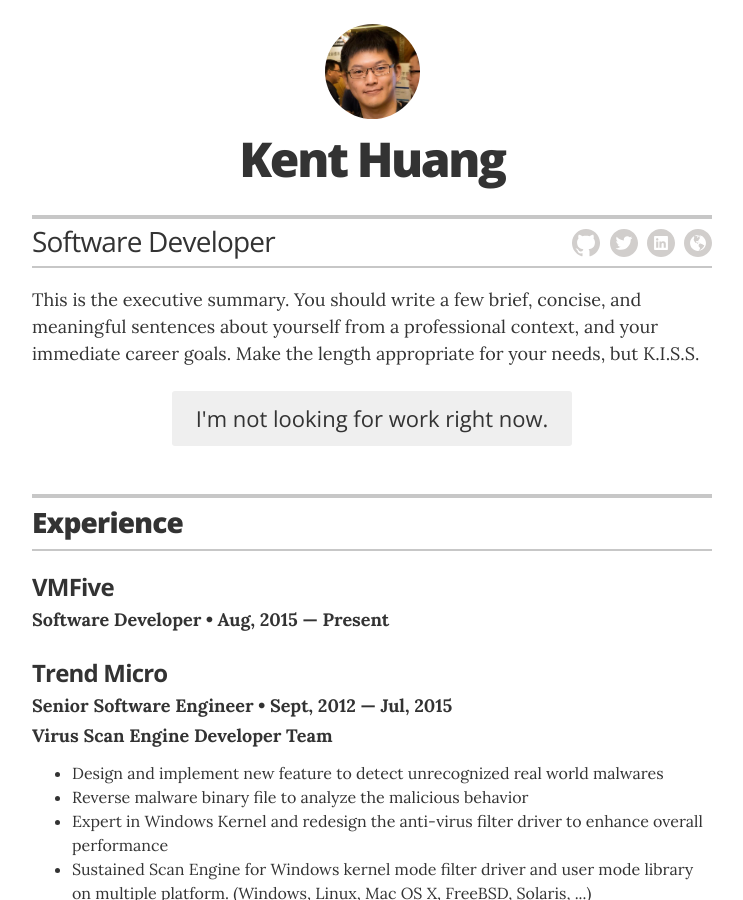
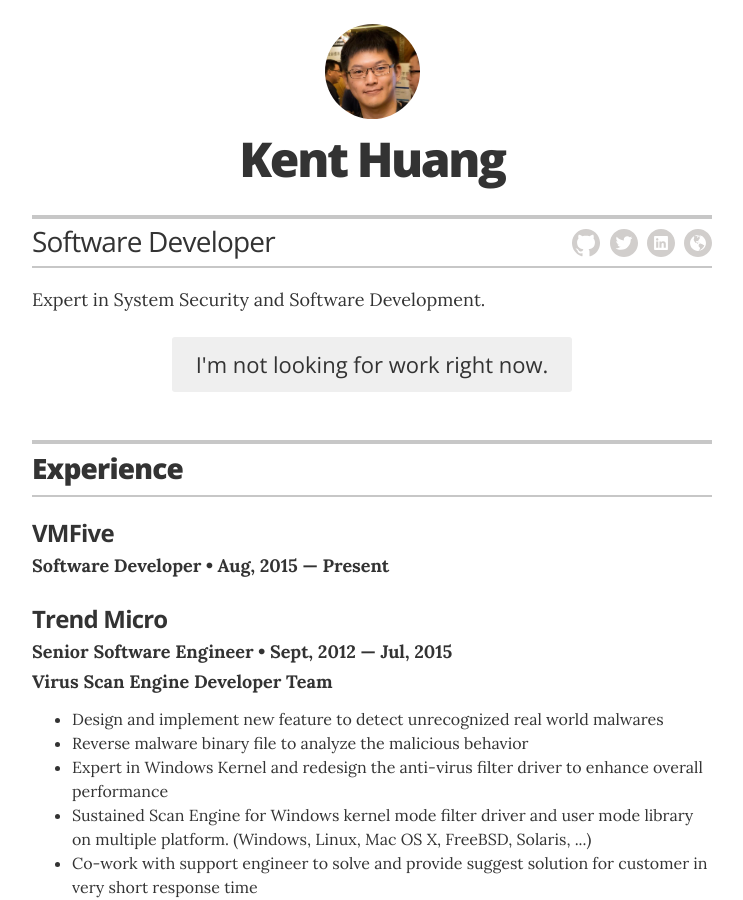
Before and after one commit to kentwelcome/resume, a Jekyll site: the page built from index.html, in a window 1280 px wide and 900 px high. Shown: the whole window, without its empty margins (268-1011 px from the left). Built offline with Jekyll 4.4.1, drawn with Linux system fonts in a browser that asks for light colours.

```diff
--- a/CNAME
+++ b/CNAME
@@ -1 +1 @@
-resume-template.joelglovier.com
+resume.kent-tw.info
--- a/_layouts/resume.html
+++ b/_layouts/resume.html
@@ -27,7 +27,7 @@
         </div>
 
         <div class="executive-summary">
-          <p>This is the executive summary. You should write a few brief, concise, and meaningful sentences about yourself from a professional context, and your immediate career goals. Make the length appropriate for your needs, but K.I.S.S.</p>
+          <p>Expert in System Security and Software Development.</p>
         </div>
 
         {% if site.resume_looking_for_work == 'yes' %}
```
